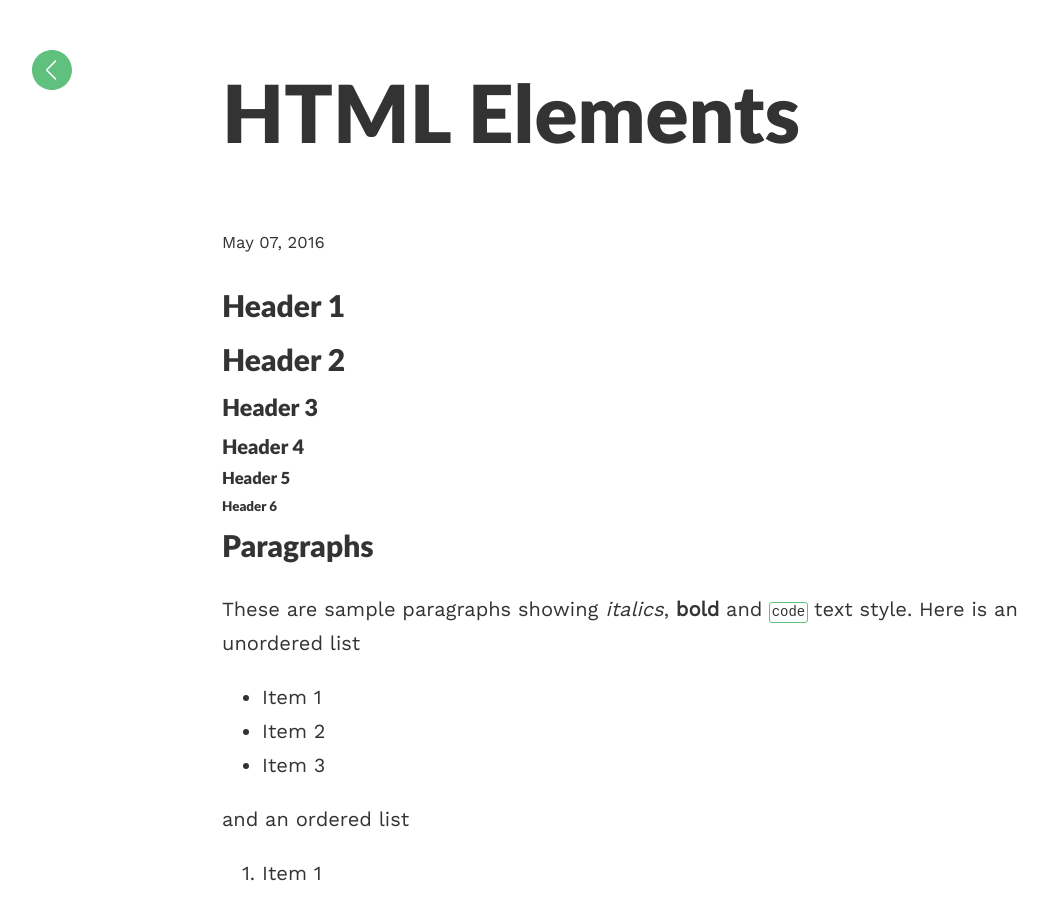
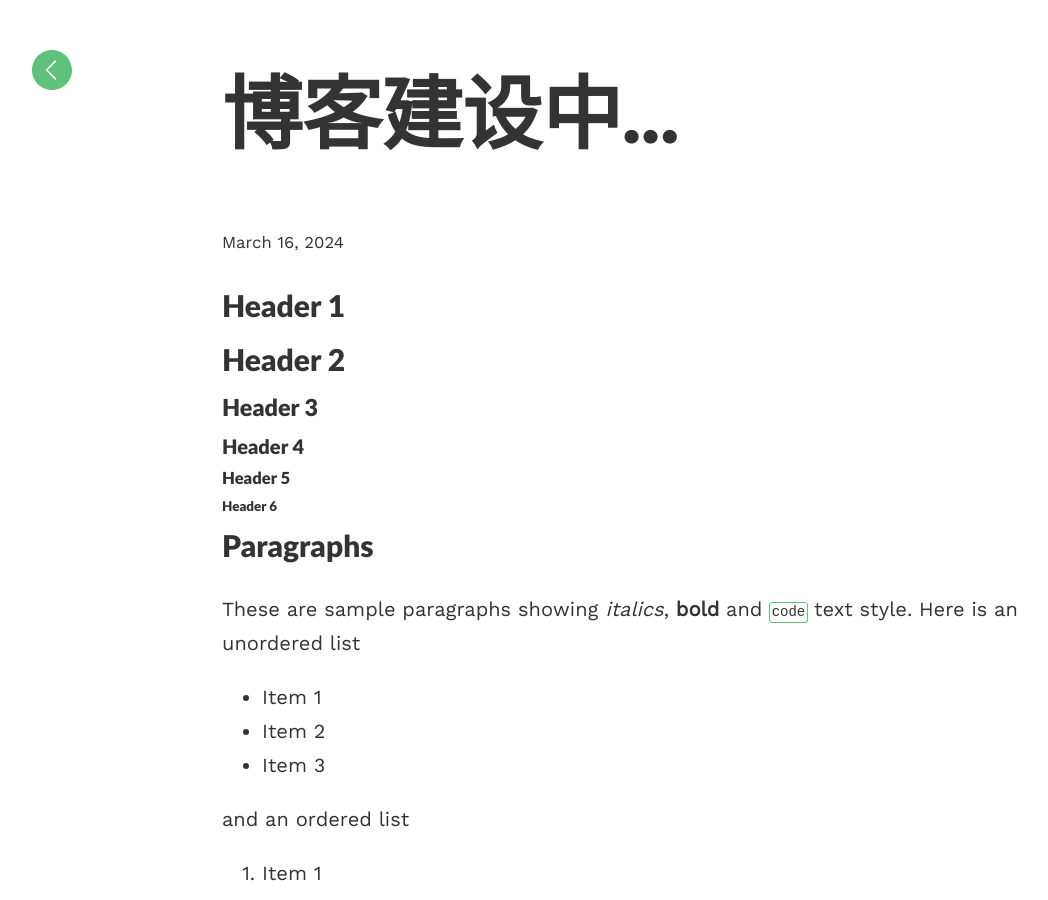
Before and after one commit to KEAIYOUAIXIAO/KEAIYOUAIXIAO.github.io, a Jekyll site: the page built from _posts/2024-03-16-elements.md, in a window 1280 px wide and 900 px high. Shown: the whole window, without its empty margins (18-1066 px from the left). Built offline with Jekyll 4.4.1, drawn with Linux system fonts in a browser that asks for light colours.

Commit message:
Update and rename 2016-05-07-elements.md to 2024-03-16-elements.md

```diff
--- a/_posts/2016-05-07-elements.md
+++ b/_posts/2024-03-16-elements.md
@@ -1,6 +1,6 @@
 ---
 layout: post
-title: HTML elements
+title: 博客建设中...
 ---
 
 
```
